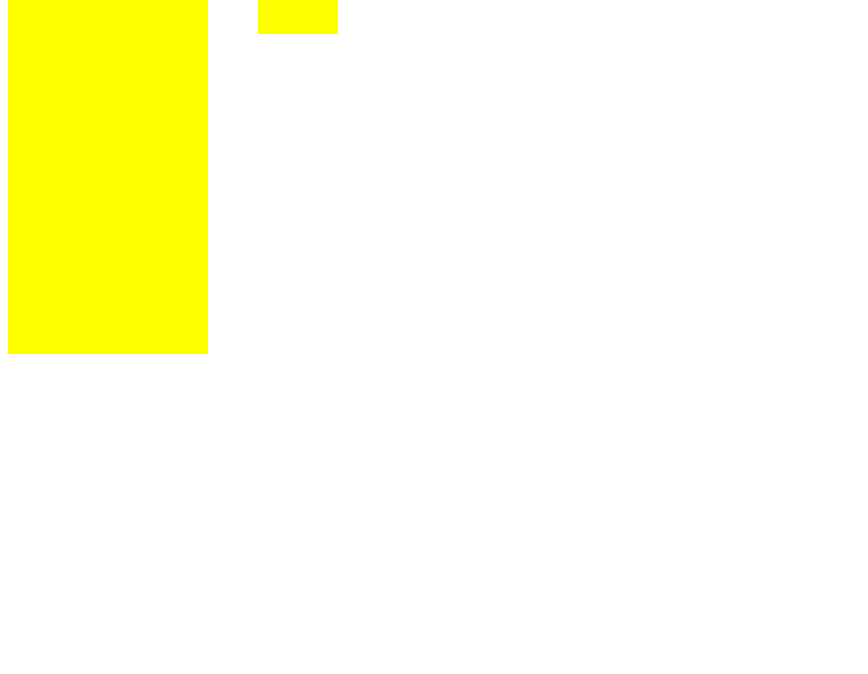
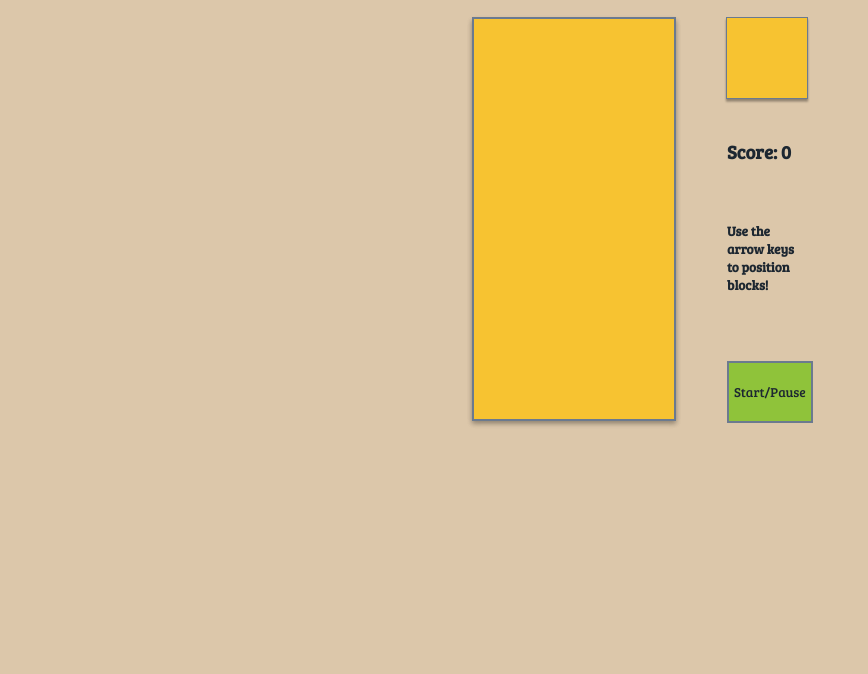
Before and after one commit to Andy-Robertson/tetris, a plain HTML site: page index.html in a window 1280 px wide. Shown: the part 126-800 px from the top of the page, without its empty margins (0-868 px from the left). Drawn offline with Linux system fonts and the light colour scheme.

Commit message:
Add files via upload
Many changes to CSS and HTML

```diff
--- a/index.html
+++ b/index.html
@@ -7,9 +7,8 @@
   <title>Basic Tetris</title>
 </head>
 <body>
-
-  <h3>Score:<span id="score">0</span></h3>
-  <button id="start-button">Start/Pause</button>
+  <div class="all-elements">
+    <h1 class="title">Tetris</h1>
     <div class="container">
       <div class="grid">
         <div></div>
@@ -223,9 +222,6 @@
         <div class="taken"></div>
         <div class="taken"></div>
       </div>
-
-
-
       <div class="mini-grid">
         <div></div>
         <div></div>
@@ -243,6 +239,10 @@
         <div></div>
         <div></div>
         <div></div>
+        <h3>Score:<span id="score"> 0</span></h3>
+        <h5 class="howto"> Use the arrow keys to position blocks!</h5>
+        <button id="start-button">Start/Pause</button>
+      </div>
     </div>
   </div>
 </body>
--- a/style.css
+++ b/style.css
@@ -1,36 +1,86 @@
+@import url("https://fonts.googleapis.com/css2?family=Bree+Serif&display=swap");
+
+.all-elements {
+  align-items: center;
+  display: flex;
+  flex-direction: column;
+}
+
+body {
+  background-color: #DCC7AA;
+  color: #1D2731;
+  font-family: 'Bree Serif', serif;
+}
+
 .container {
   display: flex;
 }
 
+button {
+  background-color: #8FC33A;
+  border: 2px solid #6B7A8F;
+  color: #1D2731;
+  font-family: 'Bree Serif', serif;
+  margin-top: 44px;
+  padding-top: 20px;
+  padding-left: 5px;
+  padding-right: 5px;
+  padding-bottom: 20px;
+  transition: 0.8s ease-in-out;
+}
+
+button:hover {
+  box-shadow: 0 2.5px 5px 0 rgba(0, 0, 0, 0.2), 0 2.5px 5px 0 rgba(0, 0, 0, 0.19);
+  color: #1D2731;
+  cursor: pointer;
+  font-family: 'Bree Serif', serif;
+  transition: 0.8s ease-in-out;
+}
 
 .grid {
-display: flex;
-flex-wrap: wrap;
-width: 200px;
-height: 400px;
-background-color: yellow;
+  background-color: #F7C331;
+  border: 2px solid #6B7A8F;
+  box-shadow: 0 2.5px 5px 0 rgba(0, 0, 0, 0.2), 0 2.5px 5px 0 rgba(0, 0, 0, 0.19);
+  display: flex;
+  flex-wrap: wrap;
+  height: 400px;
+  width: 200px;
 }
 
 .grid div {
-width: 20px;
-height: 20px;
+  height: 20px;
+  width: 20px;
 }
 
-.tetromino {
-background-color: blue;
+.howto {
+  margin-top: 40px;
 }
 
+h3 {
+  padding-top: 22px;
+}
 
 .mini-grid {
+  background-color: #F7C331;
+  border: 1px solid #6B7A8F;
+  box-shadow: 0 1.5px 2px 0 rgba(0, 0, 0, 0.2), 0 2.5px 2px 0 rgba(0, 0, 0, 0.19);
+  display: flex;
+  flex-wrap: wrap;
+  height: 80px;
   margin-left: 50px;
   width: 80px;
-  height: 80px;
-  display: flex;
-  flex-wrap: wrap;
-  background-color: yellow;
 }
 
 .mini-grid div {
   height: 20px;
   width: 20px;
 }
+
+.tetromino {
+  background-color: #F7882F;
+  box-shadow: 0.5px 0.5px 0.5px 0.5px inset #F7c331;
+}
+
+.title {
+  font-size: 50px;
+}
```
Also changed, not shown: app.js (+25 -33 lines). Lines whose indentation alone changed are shown as unchanged.
